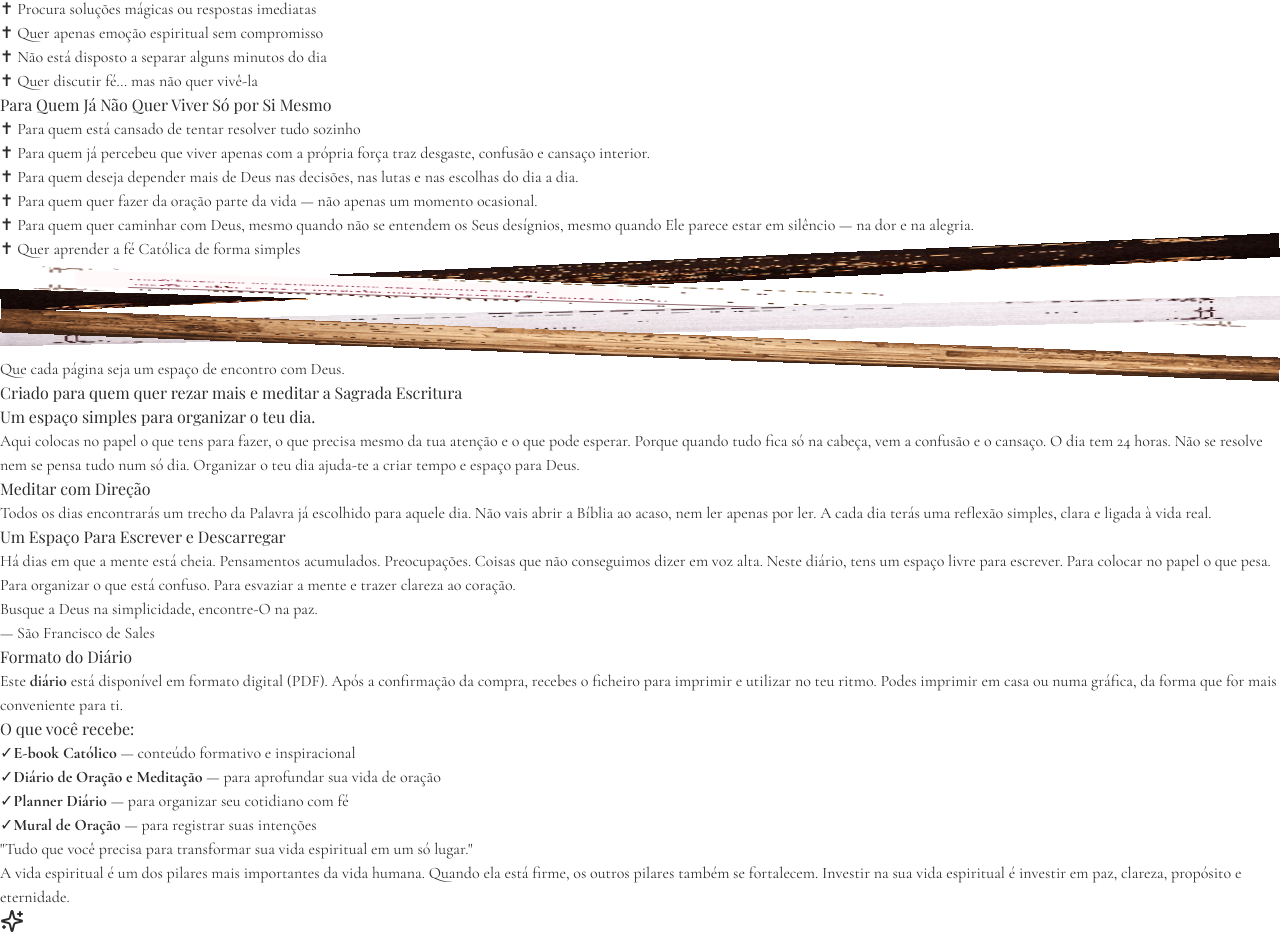
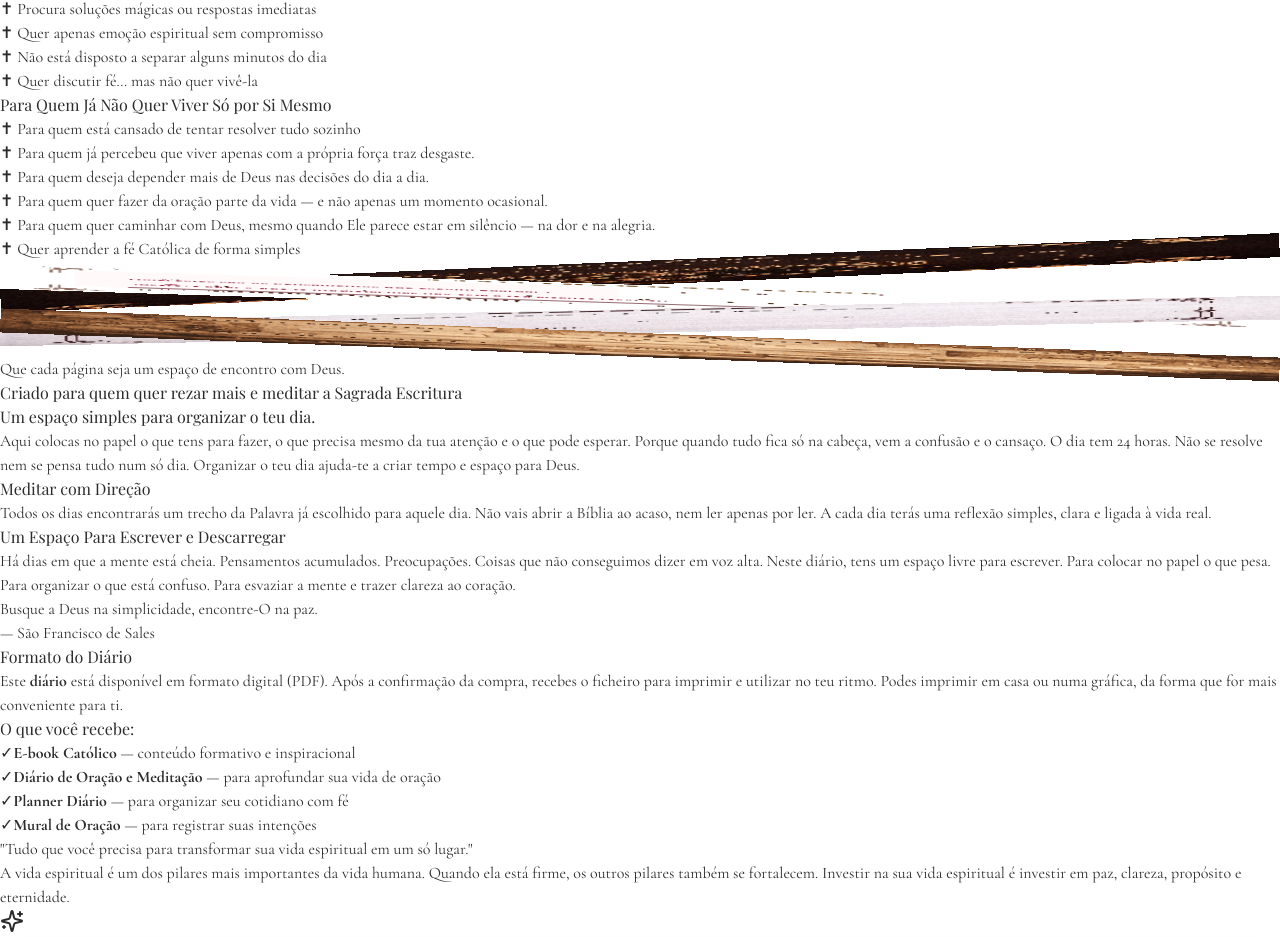
Before and after one commit to Valdemar-Andrade/landing-page-catolico, a Next.js app: page / in a window 1280 px wide. Shown: the part 1593-2530 px from the top of the page. Built offline with nearby package versions, Linux system fonts and the light colour scheme; a web font is replaced by a local one.

Commit message:
refactor: edição do texo na sessão Intro-Storytelling

```diff
--- a/components/intro-storytelling.tsx
+++ b/components/intro-storytelling.tsx
@@ -237,23 +237,22 @@ export default function IntroStorytelling() {
 
                   <p>
                     ✝ Para quem já percebeu que viver apenas com a própria força
-                    traz desgaste, confusão e cansaço interior.
+                    traz desgaste.
                   </p>
 
                   <p>
-                    ✝ Para quem deseja depender mais de Deus nas decisões, nas
-                    lutas e nas escolhas do dia a dia.
+                    ✝ Para quem deseja depender mais de Deus nas decisões do dia
+                    a dia.
                   </p>
 
                   <p>
-                    ✝ Para quem quer fazer da oração parte da vida — não apenas
-                    um momento ocasional.
+                    ✝ Para quem quer fazer da oração parte da vida — e não
+                    apenas um momento ocasional.
                   </p>
 
                   <p>
-                    ✝ Para quem quer caminhar com Deus, mesmo quando não se
-                    entendem os Seus desígnios, mesmo quando Ele parece estar em
-                    silêncio — na dor e na alegria.
+                    ✝ Para quem quer caminhar com Deus, mesmo quando Ele parece
+                    estar em silêncio — na dor e na alegria.
                   </p>
 
                   <p>✝ Quer aprender a fé Católica de forma simples</p>
```
